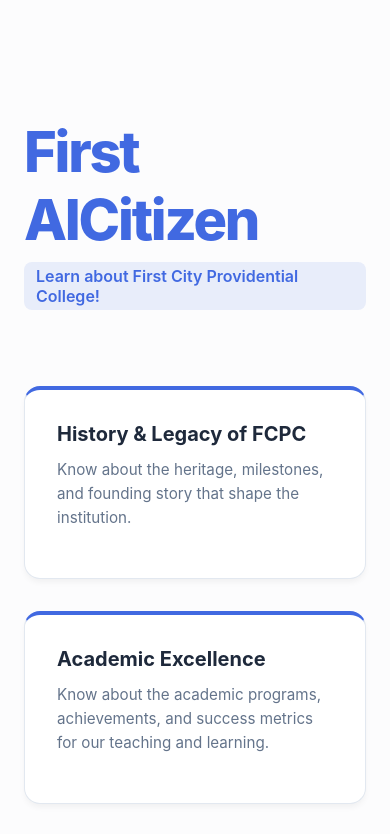
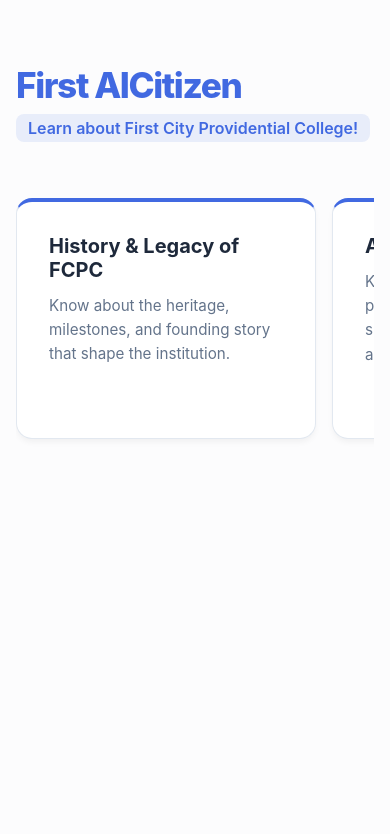
Before and after one commit to first-aicitizen/Uno, a plain HTML site: page index.html in a window 390 px wide. Shown: the top 834 px of the page. Drawn offline with Linux system fonts and the light colour scheme.

Commit message:
Update design.css
Added a more clean scrolling feature for mobile

```diff
--- a/design.css
+++ b/design.css
@@ -88,3 +88,38 @@ body {
   opacity: 1;
   transform: translateX(5px);
 }
+
+@media (max-width: 768px) {
+  .cards {
+    display: grid;
+    grid-auto-flow: column;
+    grid-auto-columns: 85%;
+    gap: 16px;
+    margin-top: 40px;
+
+    overflow-x: auto;
+    overscroll-behavior-x: contain;
+    scroll-snap-type: x mandatory;
+
+    scrollbar-width: none;
+    padding-bottom: 20px;
+  }
+
+  .cards::-webkit-scrollbar {
+    display: none;
+  }
+
+  .card {
+    scroll-snap-align: center;
+  }
+}
+
+@media (max-width: 768px) {
+  .dashboard {
+    padding: 40px 16px;
+  }
+
+  .dashboard h1 {
+    font-size: 2.2rem;
+  }
+}
```
